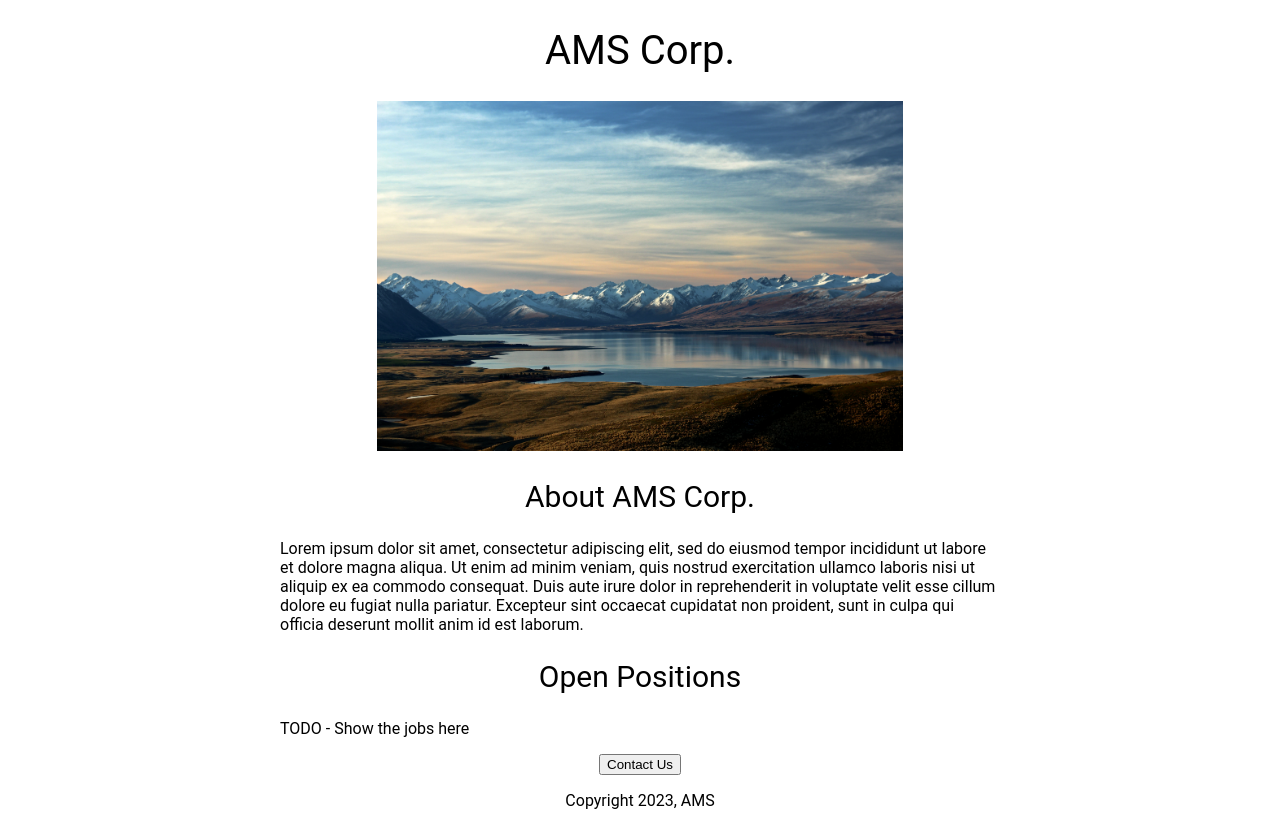
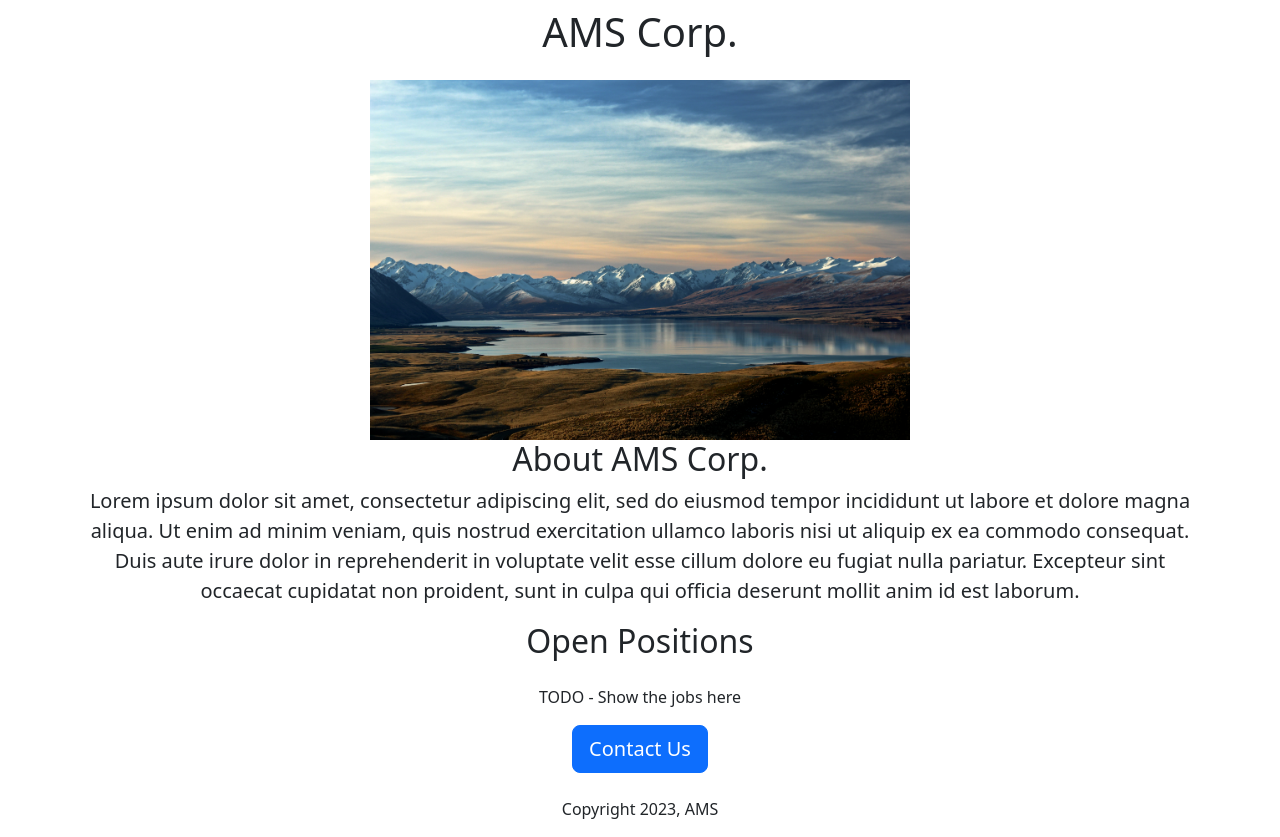
Before and after one commit to andrewmsweeney/project-website, a Flask app: page / in a window 1280 px wide. Before the commit the page ends 809 px from the top, so only its background shows below. Run offline with Flask 3, Linux system fonts and the light colour scheme.

Commit message:
Added bootstrap

```diff
--- a/templates/home.html
+++ b/templates/home.html
@@ -2,52 +2,39 @@
 <html>
   <head>
     <title>AMS Corp., Careers</title>
-
+    <meta charset="utf-8">
+    <meta name="viewport" content="width=device-width, initial-scale=1">
+    <link href="https://cdn.jsdelivr.net/npm/bootstrap@5.3.0/dist/css/bootstrap.min.css" rel="stylesheet" integrity="sha384-9ndCyUaIbzAi2FUVXJi0CjmCapSmO7SnpJef0486qhLnuZ2cdeRhO02iuK6FUUVM" crossorigin="anonymous">
     <style>
-      h1 {
-        font-size: 40px;
-        font-family: Roboto;
-        font-weight: normal;
-        text-align: center;
-      }
-      h2 {
-        font-size: 30px;
-        font-family: Roboto;
-        font-weight: normal;
-        text-align: center;
-      }
-
-      p {
-        font-family: Roboto;
-      }
-      .bodytext {
-        font-family: Roboto;
-      }
       #banner {
-        width: 100%;
-        height: 350px;
+        height: 360px;
         object-fit: contain;
       }
-      #container {
-        max-width: 720px;
-        margin: 0 auto;
-      }
     </style>
+
 
   </head>
 
   <body>
-    <div id="container">
-      <h1>AMS Corp.</h1>
-      <img id="banner" src="https://project-website--andrewmsweeney.repl.co/static/Mountains.jpg">
-      <h2>About AMS Corp.</h2>
-      <p class="bodytext">Lorem ipsum dolor sit amet, consectetur adipiscing elit, sed do eiusmod tempor incididunt ut labore et dolore magna aliqua. Ut enim ad minim veniam, quis nostrud exercitation ullamco laboris nisi ut aliquip ex ea commodo consequat. Duis aute irure dolor in reprehenderit in voluptate velit esse cillum dolore eu fugiat nulla pariatur. Excepteur sint occaecat cupidatat non proident, sunt in culpa qui officia deserunt mollit anim id est laborum.</p>
-      <h2>Open Positions</h2>
+    <div class="text-center container">
+      <h1 class="text-center mt-2 mb-4">AMS Corp.</h1>
+      <img class="img-fluid" id="banner" src="https://project-website--andrewmsweeney.repl.co/static/Mountains.jpg">
+
+      <h2 class="text-center">About AMS Corp.</h2>
+
+      <p class="lead">Lorem ipsum dolor sit amet, consectetur adipiscing elit, sed do eiusmod tempor incididunt ut labore et dolore magna aliqua. Ut enim ad minim veniam, quis nostrud exercitation ullamco laboris nisi ut aliquip ex ea commodo consequat. Duis aute irure dolor in reprehenderit in voluptate velit esse cillum dolore eu fugiat nulla pariatur. Excepteur sint occaecat cupidatat non proident, sunt in culpa qui officia deserunt mollit anim id est laborum.</p>
+
+      <h2 class="text-center mt-2 mb-4">Open Positions</h2>
+
       <p>TODO - Show the jobs here</p>
-      <div style="text-align:center;">
-      <button>Contact Us</button>
-        <p class="bodytext">Copyright 2023, AMS</p>
+
+      <div>
+
+        <button class="text-center btn btn-primary btn-lg"">Contact Us</button>
+        <p class="mt-4">Copyright 2023, AMS</p>
+
       </div>
+
     </div>
 
   </body>
```
